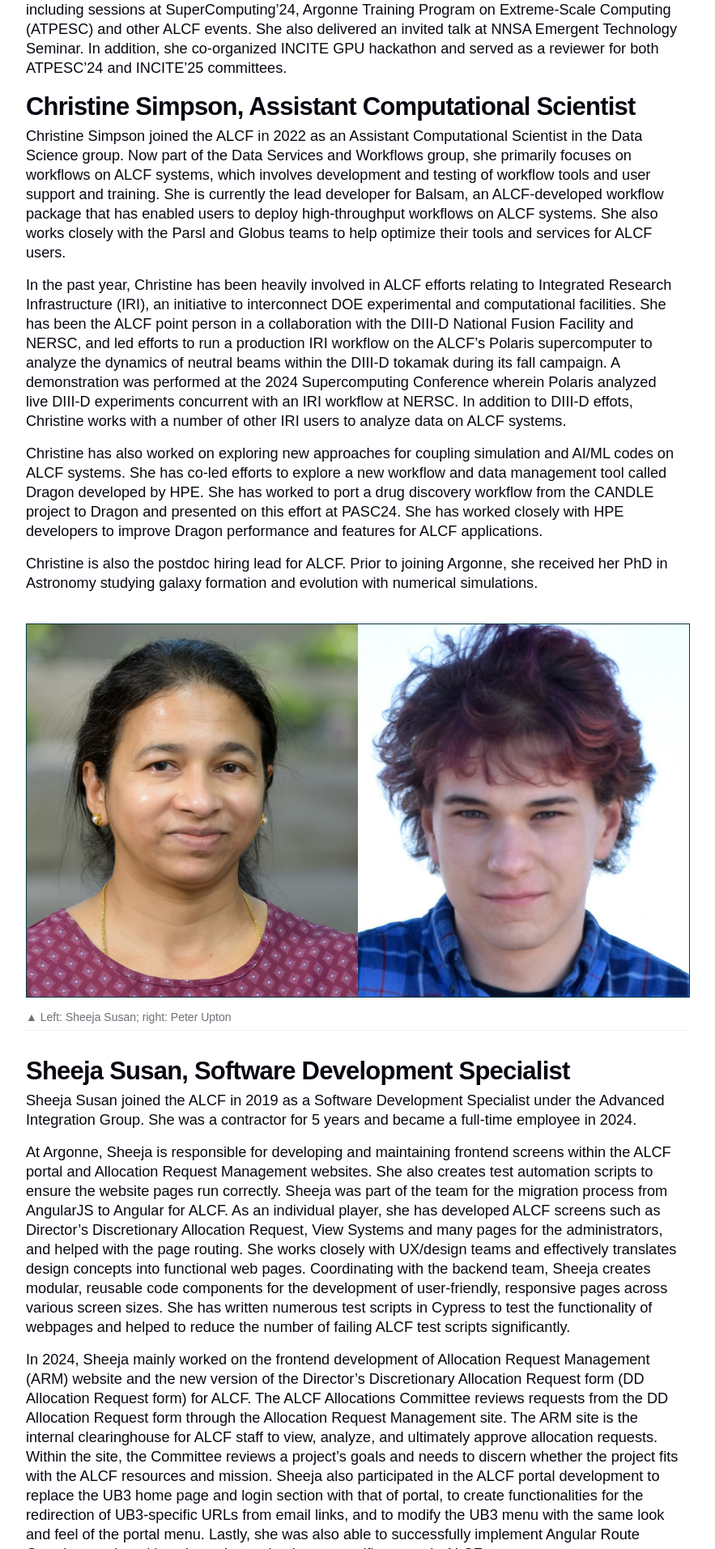
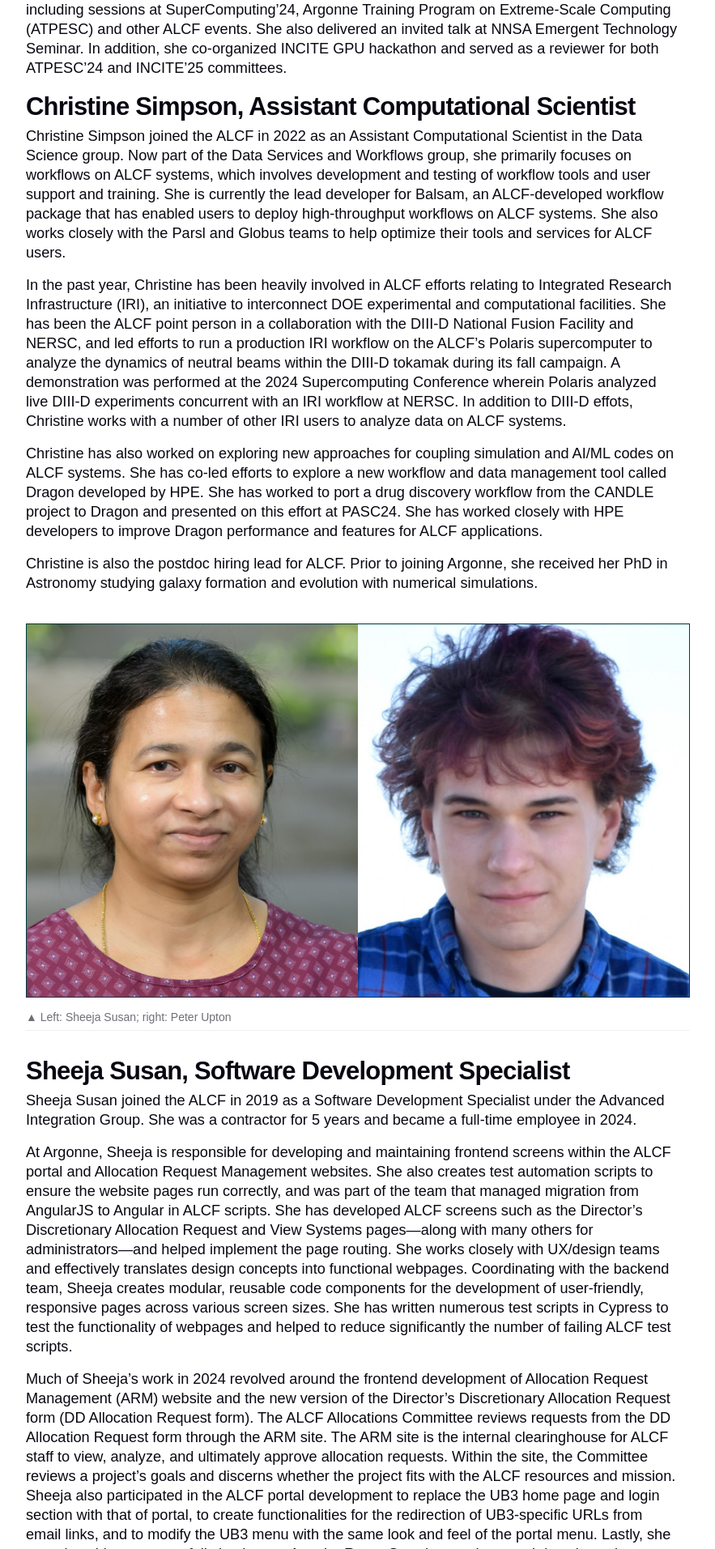
Before and after one commit to argonne-lcf/AR2024, a Jekyll site: the page built from 04_expertise-and-resources/staff-spotlights.md, in a window 1280 px wide. Shown: the part 3087-5000 px from the top of the page at 81% size, without its empty margins (303-1186 px from the left). Built offline with Jekyll 4.4.1, drawn with Linux system fonts in a browser that asks for light colours; some web fonts are replaced; some of the changed text lies outside the part shown.

Commit message:
Update staff-spotlights.md
more susan edits

```diff
--- a/04_expertise-and-resources/staff-spotlights.md
+++ b/04_expertise-and-resources/staff-spotlights.md
@@ -72,10 +72,9 @@ Christine is also the postdoc hiring lead for ALCF. Prior to joining Argonne, sh
 
 Sheeja Susan joined the ALCF in 2019 as a Software Development Specialist under the Advanced Integration Group. She was a contractor for 5 years and became a full-time employee in 2024.
 
-At Argonne, Sheeja is responsible for developing and maintaining frontend screens within the ALCF portal and Allocation Request Management websites. She also creates test automation scripts to ensure the website pages run correctly. Sheeja was part of the team for the migration process from AngularJS to Angular for ALCF. As an individual player, she has developed ALCF screens such as Director's Discretionary Allocation Request, View Systems and many pages for the administrators, and helped with the page routing. She works closely with UX/design teams and effectively translates design concepts into functional web pages. Coordinating with the backend team, Sheeja creates modular, reusable code components for the development of user-friendly, responsive pages across various screen sizes. She has written numerous test scripts in Cypress to test the functionality of webpages and helped to reduce the number of failing ALCF test scripts significantly.
+At Argonne, Sheeja is responsible for developing and maintaining frontend screens within the ALCF portal and Allocation Request Management websites. She also creates test automation scripts to ensure the website pages run correctly, and was part of the team that managed migration from AngularJS to Angular in ALCF scripts. She has developed ALCF screens such as the Director's Discretionary Allocation Request and View Systems pages—along with many others for administrators—and helped implement the page routing. She works closely with UX/design teams and effectively translates design concepts into functional webpages. Coordinating with the backend team, Sheeja creates modular, reusable code components for the development of user-friendly, responsive pages across various screen sizes. She has written numerous test scripts in Cypress to test the functionality of webpages and helped to reduce significantly the number of failing ALCF test scripts.
 
-
-In 2024, Sheeja mainly worked on the frontend development of Allocation Request Management (ARM) website and the new version of the Director's Discretionary Allocation Request form (DD Allocation Request form) for ALCF. The ALCF Allocations Committee reviews requests from the DD Allocation Request form through the Allocation Request Management site. The ARM site is the internal clearinghouse for ALCF staff to view, analyze, and ultimately approve allocation requests. Within the site, the Committee reviews a project's goals and needs to discern whether the project fits with the ALCF resources and mission. Sheeja also participated in the ALCF portal development to replace the UB3 home page and login section with that of portal, to create functionalities for the redirection of UB3-specific URLs from email links, and to modify the UB3 menu with the same look and feel of the portal menu. Lastly, she was also able to successfully implement Angular Route Guards to activate/deactivate the navigation to specific routes in ALCF.
+Much of Sheeja's work in 2024 revolved around the frontend development of Allocation Request Management (ARM) website and the new version of the Director's Discretionary Allocation Request form (DD Allocation Request form). The ALCF Allocations Committee reviews requests from the DD Allocation Request form through the ARM site. The ARM site is the internal clearinghouse for ALCF staff to view, analyze, and ultimately approve allocation requests. Within the site, the Committee reviews a project's goals and discerns whether the project fits with the ALCF resources and mission. Sheeja also participated in the ALCF portal development to replace the UB3 home page and login section with that of portal, to create functionalities for the redirection of UB3-specific URLs from email links, and to modify the UB3 menu with the same look and feel of the portal menu. Lastly, she was also able to successfully implement Angular Route Guards to activate and deactivate the navigation to specific routes in ALCF.
 
 
 ## Peter Upton, Systems Integration Administrator/Support
```
